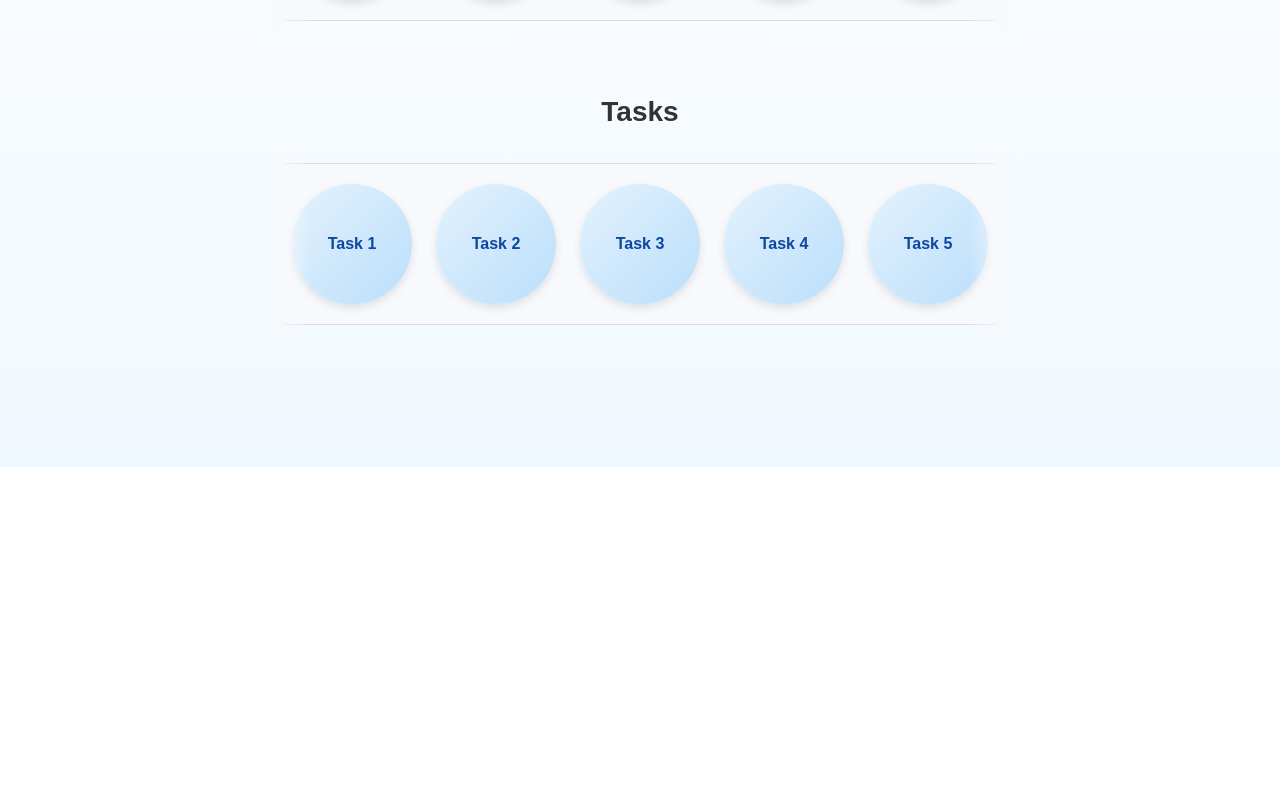
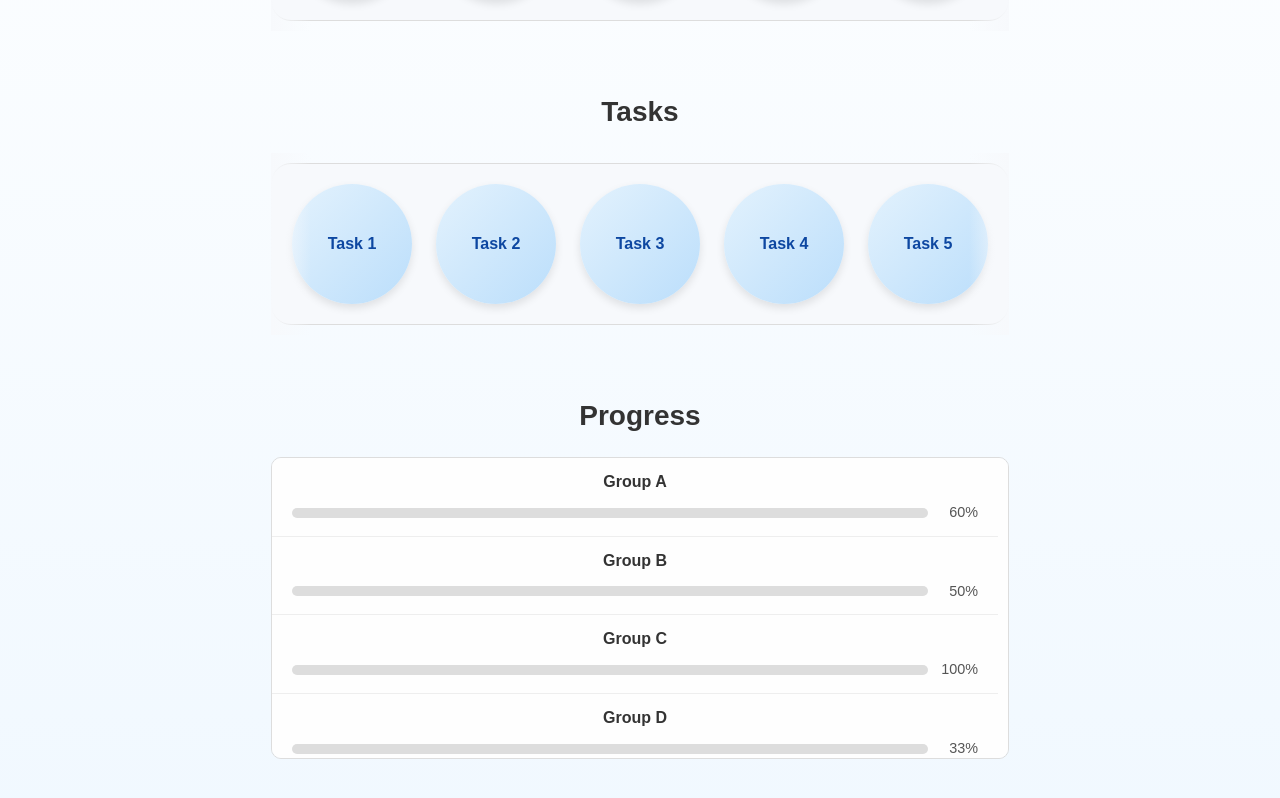
Before and after one commit to rsmail/csc-307-group-project, a React (Vite) app in the folder packages/react-frontend/: page / in a window 1280 px wide. Shown: the part 430-1228 px from the top of the page. Before the commit the page ends 897 px from the top, so only its background shows below. Built offline with nearby package versions, Linux system fonts and the light colour scheme.

Commit message:
homepage is functional just need to connect to database

```diff
--- a/packages/react-frontend/src/HomePage.css
+++ b/packages/react-frontend/src/HomePage.css
@@ -93,3 +93,59 @@ body {
   -ms-overflow-style: none;
   scrollbar-width: none;
 }
+
+.vertical-scroll-wrapper {
+  max-height: 300px;
+  overflow-y: auto;
+  padding-right: 10px;
+  border: 1px solid #ddd;
+  background-color: #fefefe;
+  border-radius: 10px;
+}
+
+.vertical-scroll-wrapper::-webkit-scrollbar {
+  width: 8px;
+}
+
+.vertical-scroll-wrapper::-webkit-scrollbar-thumb {
+  background-color: #bbb;
+  border-radius: 4px;
+}
+
+.progress-item {
+  padding: 12px 20px;
+  border-bottom: 1px solid #eee;
+}
+
+.progress-group-name {
+  font-weight: bold;
+  margin-bottom: 8px;
+  color: #333;
+}
+
+.progress-bar-wrapper {
+  display: flex;
+  align-items: center;
+  gap: 10px;
+}
+
+.progress-bar-background {
+  width: 100%;
+  height: 10px;
+  background-color: #ddd;
+  border-radius: 5px;
+  overflow: hidden;
+}
+
+.progress-bar-fill {
+  height: 100%;
+  border-radius: 5px 0 0 5px;
+  transition: width 0.3s ease-in-out;
+}
+
+.progress-label {
+  min-width: 40px;
+  text-align: right;
+  font-size: 0.9rem;
+  color: #555;
+}
--- a/packages/react-frontend/src/HomePage.jsx
+++ b/packages/react-frontend/src/HomePage.jsx
@@ -1,8 +1,61 @@
 import React from 'react';
 import './Homepage.css';
 
-const groups = ['Group A', 'Group B', 'Group C', 'Group D', 'Group E'];
+const groups = [
+  { name: 'Group A', completedTasks: 3, totalTasks: 5 },
+  { name: 'Group B', completedTasks: 2, totalTasks: 4 },
+  { name: 'Group C', completedTasks: 5, totalTasks: 5 },
+  { name: 'Group D', completedTasks: 1, totalTasks: 3 },
+  { name: 'Group E', completedTasks: 0, totalTasks: 2 }
+];
+
 const tasks = ['Task 1', 'Task 2', 'Task 3', 'Task 4', 'Task 5'];
+
+const ProgressBar = ({ completed, total }) => {
+  const percent = Math.round((completed / total) * 100);
+  return (
+    <div className="progress-bar-wrapper">
+      <div className="progress-bar-background">
+        <div
+          className="progress-bar-fill"
+          style={{ width: `${percent}%` }}
+        ></div>
+      </div>
+      <div className="progress-label">{percent}%</div>
+    </div>
+  );
+};
+
+const GroupList = ({ groups }) => (
+  <div className="list-container">
+    <h2 className="list-title">Groups</h2>
+    <div className="scroll-wrapper">
+      <div className="scroll-gradient left" />
+      <div className="scroll-gradient right" />
+      <div className="scroll-content">
+        {groups.map((group, index) => (
+          <div key={index} className="scroll-item">
+            <div>{group.name}</div>
+          </div>
+        ))}
+      </div>
+    </div>
+  </div>
+);
+
+const ProgressList = ({ groups }) => (
+  <div className="list-container">
+    <h2 className="list-title">Progress</h2>
+    <div className="vertical-scroll-wrapper">
+      {groups.map((group, index) => (
+        <div key={index} className="progress-item">
+          <div className="progress-group-name">{group.name}</div>
+          <ProgressBar completed={group.completedTasks} total={group.totalTasks} />
+        </div>
+      ))}
+    </div>
+  </div>
+);
 
 const ScrollableList = ({ title, items }) => (
   <div className="list-container">
@@ -24,9 +77,10 @@ const ScrollableList = ({ title, items }) => (
 const Homepage = () => {
   return (
     <div className="homepage">
-      <h1 className="homepage-title">Welcome to the Homepage</h1>
-      <ScrollableList title="Groups" items={groups} />
+      <h1 className="homepage-title">Chore Core</h1>
+      <GroupList groups={groups} />
       <ScrollableList title="Tasks" items={tasks} />
+      <ProgressList groups={groups} />
     </div>
   );
 };
```
